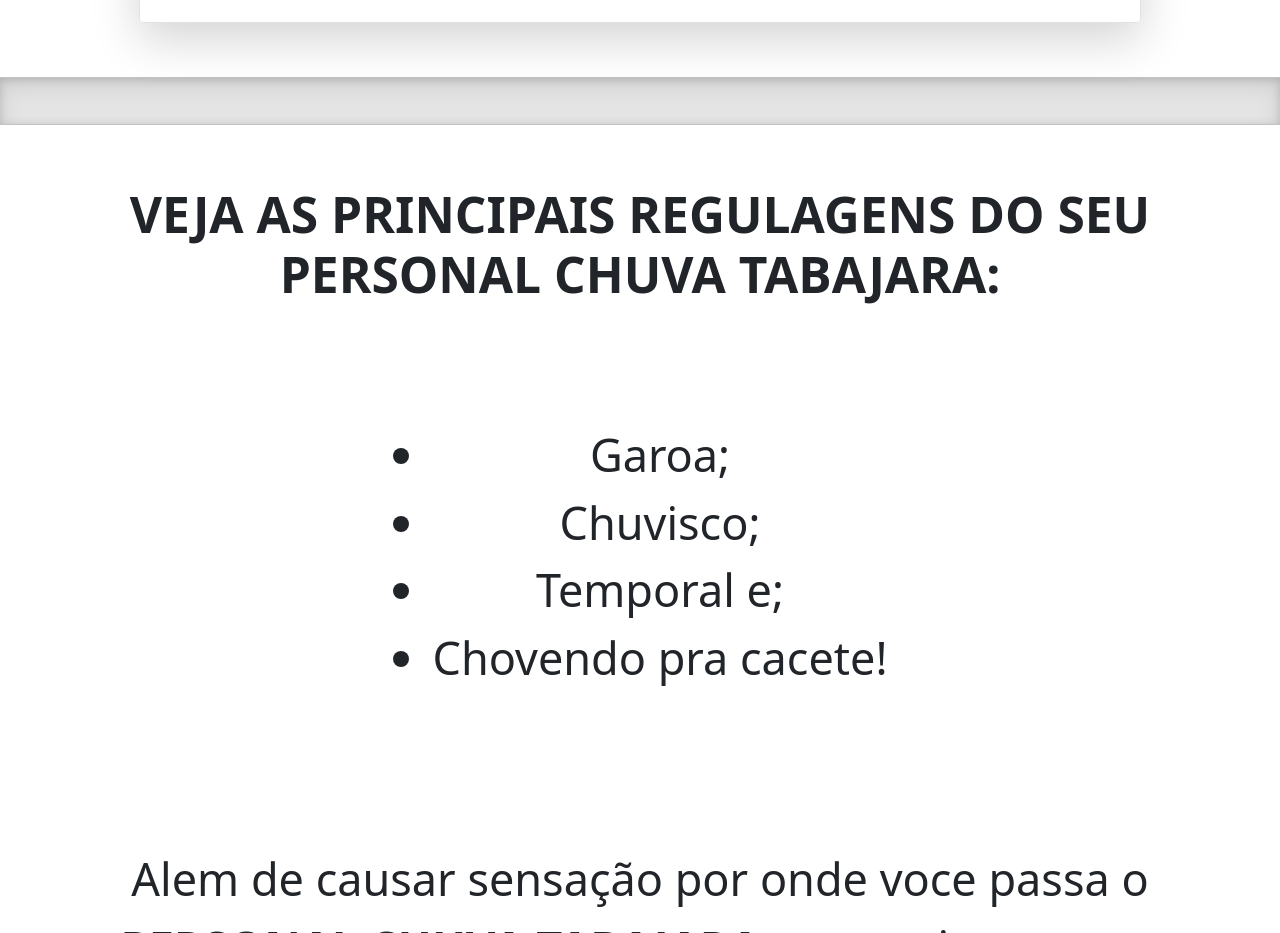
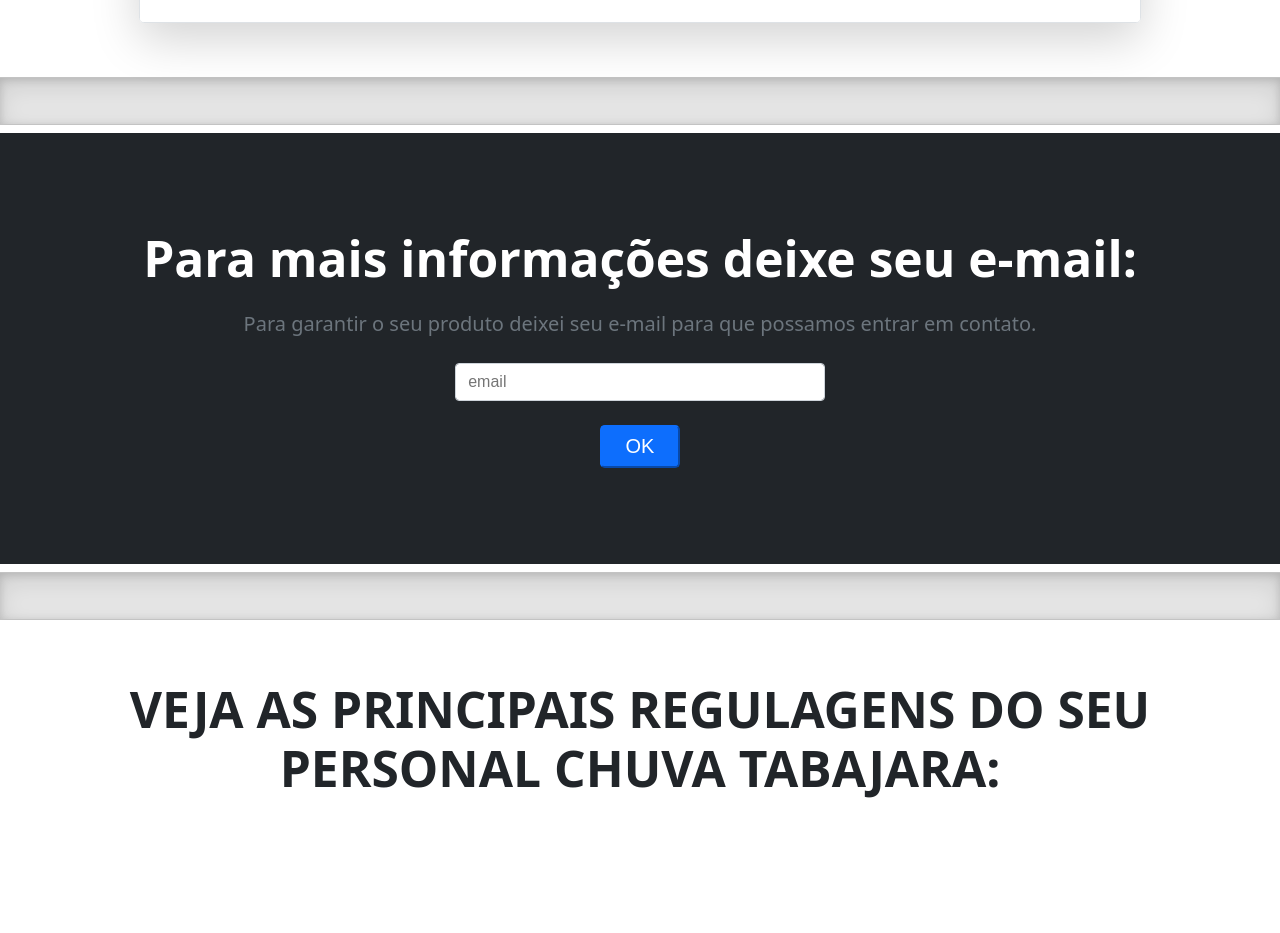
Before and after one commit to hotellimabravo/projeto_landingpage_hiringcoders, a plain HTML site: page index.html in a window 1280 px wide. Shown: the part 4033-4966 px from the top of the page. Drawn offline with Linux system fonts and the light colour scheme.

Commit message:
Adicionando mais uma area para input de email no corpo da pagina.

```diff
--- a/index.html
+++ b/index.html
@@ -81,6 +81,19 @@
     </div>
 </div>
 <hr class="divisao">
+<div class="bg-dark text-secondary px-4 py-5 text-center">
+    <div class="py-5 justify-content-sm-center">
+      <h1 class="display-5 fw-bold text-white">Para mais informações deixe seu e-mail:</h1>
+      <div class="col-lg-6 mx-auto">
+        <p class="fs-5 mb-4">Para garantir o seu produto deixei seu e-mail para que possamos entrar em contato.</p>
+        <input type="email" class="mx-auto form-control justify-content-sm-center" id="email" placeholder="email"><br>
+        <div class="mx-auto d-grid gap-2 d-sm-flex justify-content-sm-center">
+        <button type="button" onclick="salvarForm()" class="btn btn-primary btn-lg px-4 gap-3">OK</button>
+        </div>
+    </div>
+</div>
+</div>
+<hr class="divisao">
 
 <div class="textoinformativo col-lg-6 mx-auto">
     <div class="flex-container justify-content-sm-center">
@@ -141,13 +154,14 @@
       <h1 class="display-5 fw-bold text-white">Para mais informações deixe seu e-mail:</h1>
       <div class="col-lg-6 mx-auto">
         <p class="fs-5 mb-4">Para garantir o seu produto deixei seu e-mail para que possamos entrar em contato.</p>
-
         <input type="email" class="mx-auto form-control justify-content-sm-center" id="email" placeholder="email"><br>
         <div class="mx-auto d-grid gap-2 d-sm-flex justify-content-sm-center">
-        <button type="button" onclick="salvarForm()" class="btn btn-primary btn-lg px-4 gap-3">OK</button>
+            <button type="button" onclick="salvarForm()" class="btn btn-primary btn-lg px-4 gap-3">OK</button>
         </div>
     </div>
   </div>
+</div>
+
 
 </main>
 </body>
```
